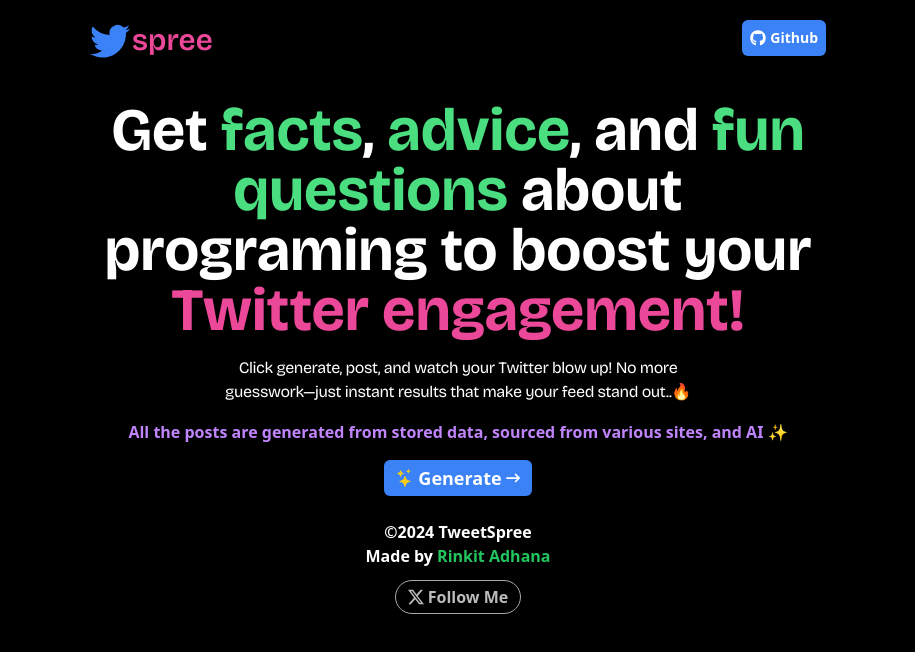
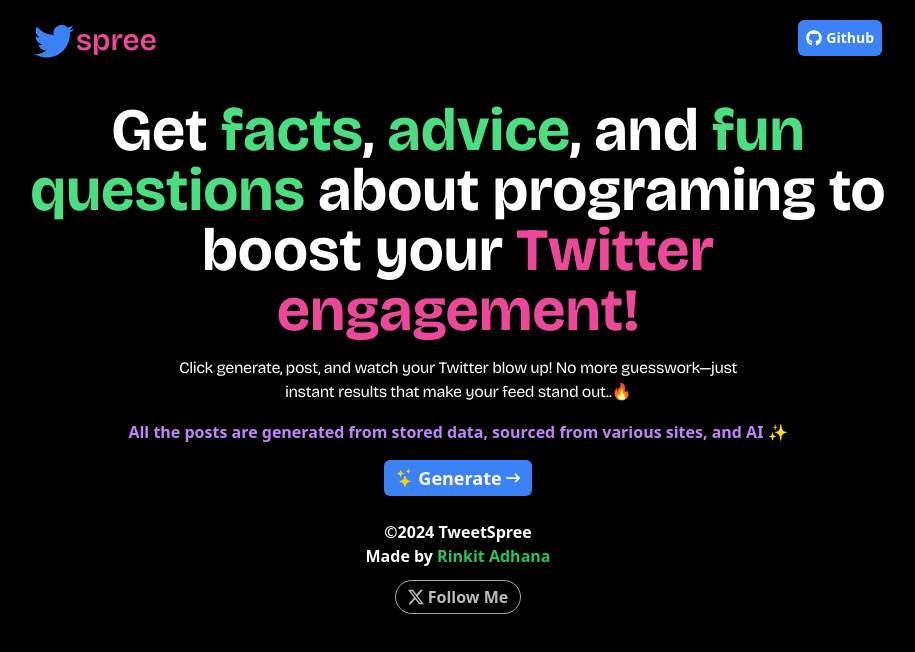
Before and after one commit to rinkitadhana/TweetSpree, a React (Vite) app: page / in a window 1280 px wide. Shown: the top 652 px of the page, without its empty margins (182-1097 px from the left). Built offline with nearby package versions, Linux system fonts and the light colour scheme.

Commit message:
width bug solved

```diff
--- a/src/App.jsx
+++ b/src/App.jsx
@@ -1,11 +1,12 @@
-import Home from "./component/Home";
+import Home from "./component/Home"
+import Screen from "./Layout/Screen"
 
 const App = () => {
   return (
-    <div>
+    <Screen>
       <Home />
-    </div>
-  );
-};
+    </Screen>
+  )
+}
 
-export default App;
+export default App
--- /dev/null
+++ b/src/Layout/Screen.jsx
@@ -0,0 +1,5 @@
+const Screen = ({ children }) => {
+  return <div className=" md:w-[880px]  min-h-screen mx-auto">{children}</div>
+}
+
+export default Screen
--- a/src/component/Home.jsx
+++ b/src/component/Home.jsx
@@ -39,9 +39,7 @@
     window.open(url, "_blank")
   }
   return (
-    <div className="">
-      <div className="flex justify-center md:flex-row flex-col text-white">
-        <div className=" md:w-3/5  min-h-screen">
+    <section>
       <Header />
       <div>
         <div className=" font-bricolage md:text-6xl font-bold  mt-10 text-4xl px-2 md:px-0   text-center">
@@ -58,8 +56,8 @@
           </div>
           <div className=" px-4  flex   justify-center">
             <div className=" flex gap-1 text-center items-center  font-semibold text-purple-400    text-xs md:text-base">
-                  All the posts are generated from stored data, sourced from
-                  various sites, and AI ✨
+              All the posts are generated from stored data, sourced from various
+              sites, and AI ✨
             </div>
           </div>
 
@@ -102,9 +100,7 @@
       )}
 
       <Footer />
-        </div>
-      </div>
-    </div>
+    </section>
   )
 }
 
--- a/src/index.css
+++ b/src/index.css
@@ -4,6 +4,7 @@
 
 body {
   background-color: black;
+  color: white;
 }
 ::-webkit-scrollbar {
   display: none;
```
Lines whose indentation alone changed are shown as unchanged.
